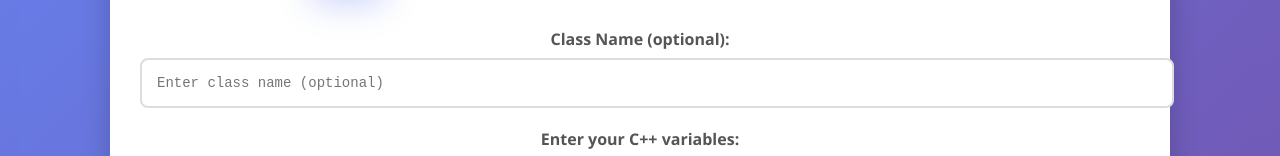
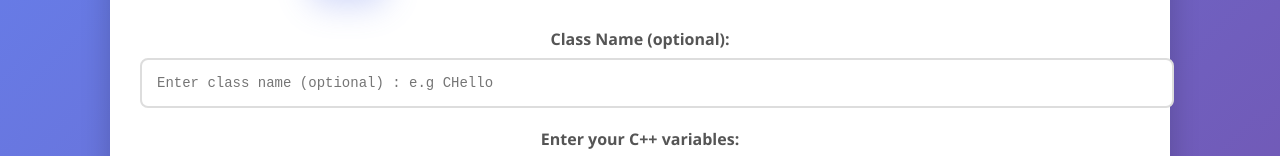
Before and after one commit to indrajithHM/6d-getters-setters, a React (Create React App) app: page / in a window 1280 px wide. Shown: the part 152-308 px from the top of the page. Built offline with nearby package versions, Linux system fonts and the light colour scheme.

Commit message:
Added classname example

```diff
--- a/src/getterSetter.js
+++ b/src/getterSetter.js
@@ -163,7 +163,7 @@ function GetterSetter() {
             type="text"
             value={className}
             onChange={(e) => setClassName(e.target.value)}
-            placeholder="Enter class name (optional)"
+            placeholder="Enter class name (optional) : e.g CHello"
           />
         </div>
 
```
